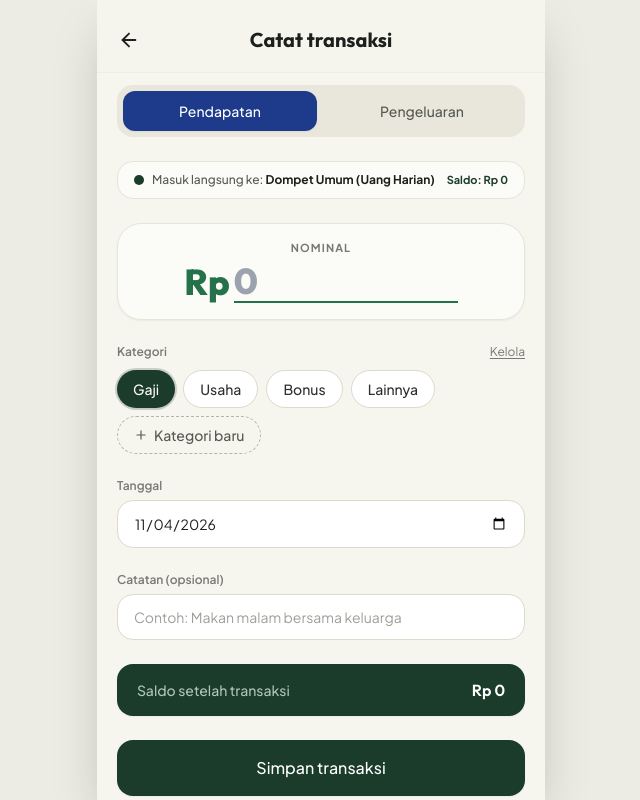
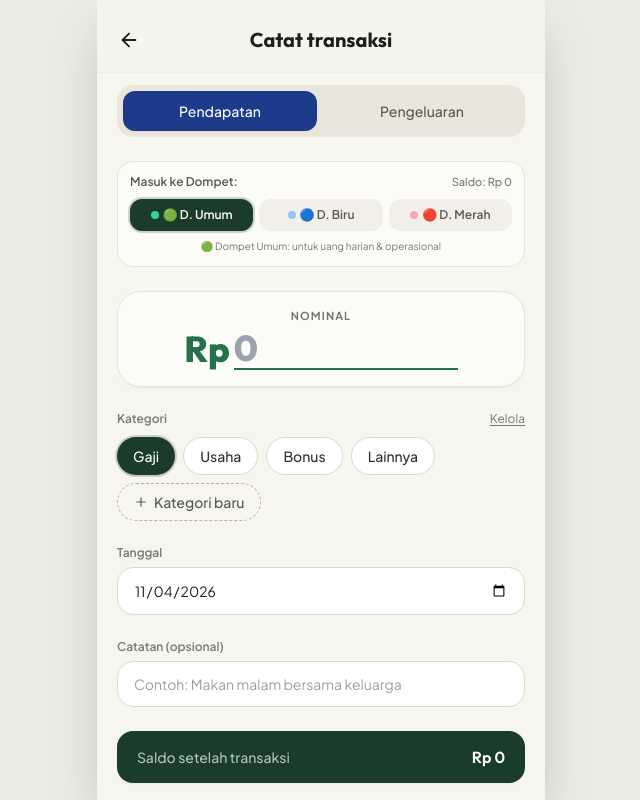
Before and after one commit to RiyanH1921/DompetKu, a React (Vite) app: page / in a window 1280 px wide. Both pictures are taken after a click on the button "+ Masuk (Umum)". Shown: the whole page, without its empty margins (319-959 px from the left). Built offline with nearby package versions, Linux system fonts and the light colour scheme; the HTML template or start-up script is replaced by a standard one.

Commit message:
feat: pendapatan bebas pilih 3 dompet, pengeluaran khusus dompet umum

```diff
--- a/src/components/transactions/TransactionForm.tsx
+++ b/src/components/transactions/TransactionForm.tsx
@@ -1,6 +1,6 @@
 import React, { useState, useMemo } from 'react';
 import { ArrowLeft, AlertCircle, Plus } from 'lucide-react';
-import { CategoryType } from '../../types';
+import { CategoryType, WalletId } from '../../types';
 import { useWallet } from '../../context/WalletContext';
 import { formatRupiah, formatDateForInput } from '../../utils/format';
 
@@ -17,15 +17,26 @@ export const TransactionForm: React.FC<TransactionFormProps> = ({
   onOpenManageCategories,
   onOpenNewCategory,
 }) => {
-  const { categories, saldoUmum, addTransaction } = useWallet();
+  const { categories, saldoBiru, saldoMerah, saldoUmum, addTransaction } = useWallet();
 
   const [type, setType] = useState<CategoryType>(initialType);
+  const [selectedIncomeWallet, setSelectedIncomeWallet] = useState<WalletId>('UMUM');
   const [amountInput, setAmountInput] = useState<string>('');
   const [categoryId, setCategoryId] = useState<string>('');
   const [date, setDate] = useState<string>(formatDateForInput(new Date()));
   const [note, setNote] = useState<string>('');
   const [showOverbalanceWarning, setShowOverbalanceWarning] = useState<boolean>(false);
   const [errorMsg, setErrorMsg] = useState<string>('');
+
+  // Target wallet balance for income: based on selectedIncomeWallet; for expense: strictly saldoUmum
+  const targetWalletBalance =
+    type === 'INCOME'
+      ? selectedIncomeWallet === 'BIRU'
+        ? saldoBiru
+        : selectedIncomeWallet === 'MERAH'
+        ? saldoMerah
+        : saldoUmum
+      : saldoUmum;
 
   // Filter categories by selected transaction type
   const availableCategories = useMemo(() => {
@@ -56,14 +67,13 @@ export const TransactionForm: React.FC<TransactionFormProps> = ({
   }, [amountInput]);
 
   // Realtime balance after transaction calculation (FR-12, FR-09)
-  // Pengeluaran & Pendapatan selalu dari/ke Dompet Umum
   const balanceAfterTransaction = useMemo(() => {
     if (type === 'INCOME') {
-      return saldoUmum + numericAmount;
+      return targetWalletBalance + numericAmount;
     } else {
       return saldoUmum - numericAmount;
     }
-  }, [saldoUmum, numericAmount, type]);
+  }, [targetWalletBalance, saldoUmum, numericAmount, type]);
 
   const isOverbalance = type === 'EXPENSE' && numericAmount > saldoUmum;
 
@@ -97,8 +107,11 @@ export const TransactionForm: React.FC<TransactionFormProps> = ({
     // Inherit current hour/minute so order within the day is preserved
     txDate.setHours(now.getHours(), now.getMinutes(), now.getSeconds());
 
+    // Pendapatan bisa ke Dompet Umum, Biru, atau Merah; Pengeluaran hanya dari Dompet Umum
+    const assignedWallet: WalletId = type === 'INCOME' ? selectedIncomeWallet : 'UMUM';
+
     addTransaction({
-      wallet_id: 'UMUM',
+      wallet_id: assignedWallet,
       category_id: categoryId,
       type,
       amount: numericAmount,
@@ -160,12 +173,69 @@ export const TransactionForm: React.FC<TransactionFormProps> = ({
             </button>
           </div>
 
-          {/* Dompet Status Indicator (Hanya Dompet Umum) */}
+          {/* Dompet Selector (Untuk Pendapatan: Bebas pilih 3 Dompet; Untuk Pengeluaran: Hanya Dompet Umum) */}
+          {type === 'INCOME' ? (
+            <div className="bg-white/60 dark:bg-white/[0.03] p-3 rounded-2xl border border-[#E7E5D9] dark:border-white/5 space-y-2 -mt-1">
+              <div className="flex items-center justify-between">
+                <span className="text-xs font-semibold text-[#565A53] dark:text-[#8E948B]">
+                  Masuk ke Dompet:
+                </span>
+                <span className="text-[11px] font-medium text-[#767A73] dark:text-[#8E948B]">
+                  Saldo: {formatRupiah(targetWalletBalance)}
+                </span>
+              </div>
+              <div className="grid grid-cols-3 gap-1.5">
+                <button
+                  type="button"
+                  onClick={() => setSelectedIncomeWallet('UMUM')}
+                  className={`py-2 px-1.5 rounded-xl text-xs font-semibold flex items-center justify-center gap-1 transition-all ${
+                    selectedIncomeWallet === 'UMUM'
+                      ? 'bg-[#1B3B2B] text-white shadow-sm ring-2 ring-[#1B3B2B]/20'
+                      : 'bg-[#F2EFE9] dark:bg-[#202722] text-[#565A53] dark:text-[#A0A69D] hover:bg-[#EAE6DE]'
+                  }`}
+                >
+                  <span className="w-2 h-2 rounded-full bg-emerald-400" />
+                  <span className="truncate">🟢 D. Umum</span>
+                </button>
+                <button
+                  type="button"
+                  onClick={() => setSelectedIncomeWallet('BIRU')}
+                  className={`py-2 px-1.5 rounded-xl text-xs font-semibold flex items-center justify-center gap-1 transition-all ${
+                    selectedIncomeWallet === 'BIRU'
+                      ? 'bg-blue-600 text-white shadow-sm ring-2 ring-blue-500/30'
+                      : 'bg-[#F2EFE9] dark:bg-[#202722] text-[#565A53] dark:text-[#A0A69D] hover:bg-[#EAE6DE]'
+                  }`}
+                >
+                  <span className="w-2 h-2 rounded-full bg-blue-300" />
+                  <span className="truncate">🔵 D. Biru</span>
+                </button>
+                <button
+                  type="button"
+                  onClick={() => setSelectedIncomeWallet('MERAH')}
+                  className={`py-2 px-1.5 rounded-xl text-xs font-semibold flex items-center justify-center gap-1 transition-all ${
+                    selectedIncomeWallet === 'MERAH'
+                      ? 'bg-rose-600 text-white shadow-sm ring-2 ring-rose-500/30'
+                      : 'bg-[#F2EFE9] dark:bg-[#202722] text-[#565A53] dark:text-[#A0A69D] hover:bg-[#EAE6DE]'
+                  }`}
+                >
+                  <span className="w-2 h-2 rounded-full bg-rose-300" />
+                  <span className="truncate">🔴 D. Merah</span>
+                </button>
+              </div>
+              <p className="text-[10px] text-center text-[#767A73] dark:text-[#8E948B]">
+                {selectedIncomeWallet === 'UMUM'
+                  ? '🟢 Dompet Umum: untuk uang harian & operasional'
+                  : selectedIncomeWallet === 'BIRU'
+                  ? '🔵 Dompet Biru: untuk simpanan dana dingin / tabungan'
+                  : '🔴 Dompet Merah: untuk alokasi dana siaga / darurat'}
+              </p>
+            </div>
+          ) : (
             <div className="flex items-center justify-between px-4 py-2.5 bg-white/60 dark:bg-white/[0.03] rounded-2xl border border-[#E7E5D9] dark:border-white/5 text-xs -mt-1">
               <div className="flex items-center gap-2">
                 <span className="w-2.5 h-2.5 rounded-full bg-[#1B3B2B] dark:bg-[#8EE0B0] flex-shrink-0" />
                 <span className="text-[#565A53] dark:text-[#A0A69D] font-medium">
-                {type === 'INCOME' ? 'Masuk langsung ke:' : 'Hanya dipotong dari:'}{' '}
+                  Hanya dipotong dari:{' '}
                   <strong className="text-[#1C201D] dark:text-[#E8F0EA]">Dompet Umum (Uang Harian)</strong>
                 </span>
               </div>
@@ -173,6 +243,7 @@ export const TransactionForm: React.FC<TransactionFormProps> = ({
                 Saldo: {formatRupiah(saldoUmum)}
               </span>
             </div>
+          )}
 
           {/* Nominal Display & Input */}
           <div className="text-center py-4 bg-white/60 dark:bg-white/[0.03] rounded-3xl border border-[#E7E5D9] dark:border-white/5 p-4 shadow-sm">
```
Lines whose indentation alone changed are shown as unchanged.
